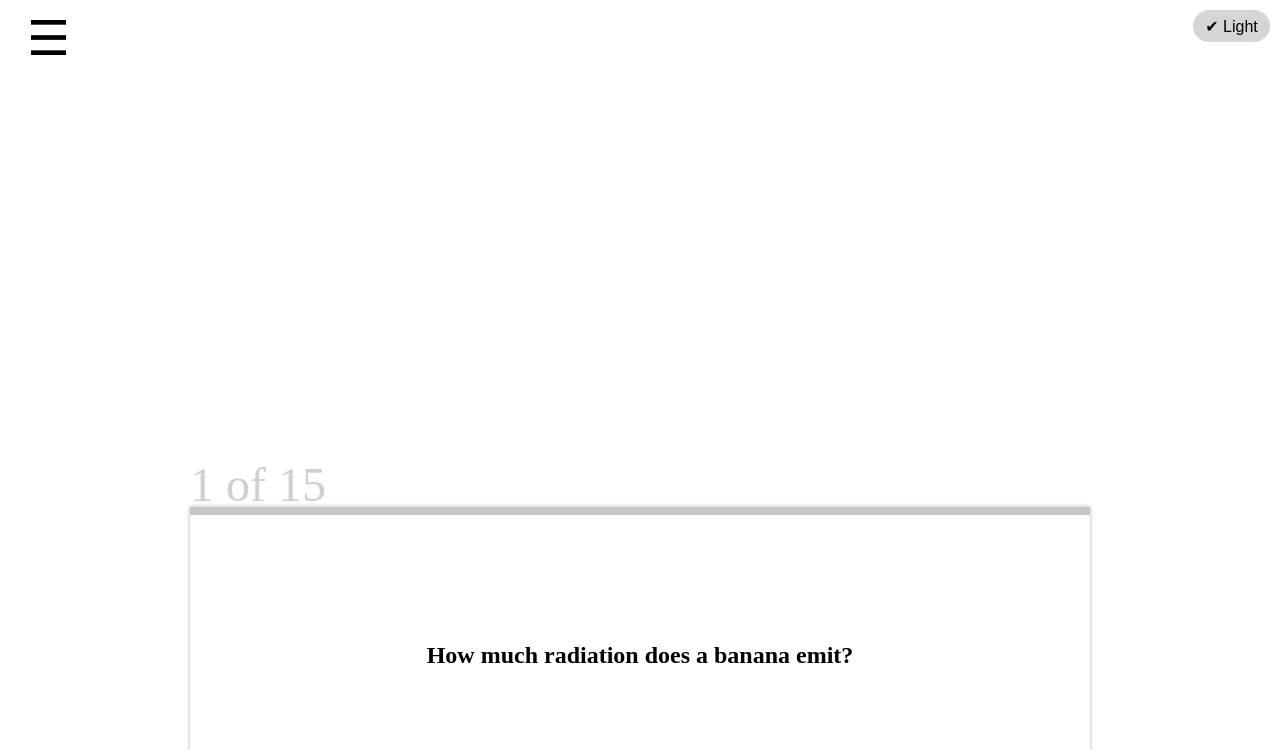
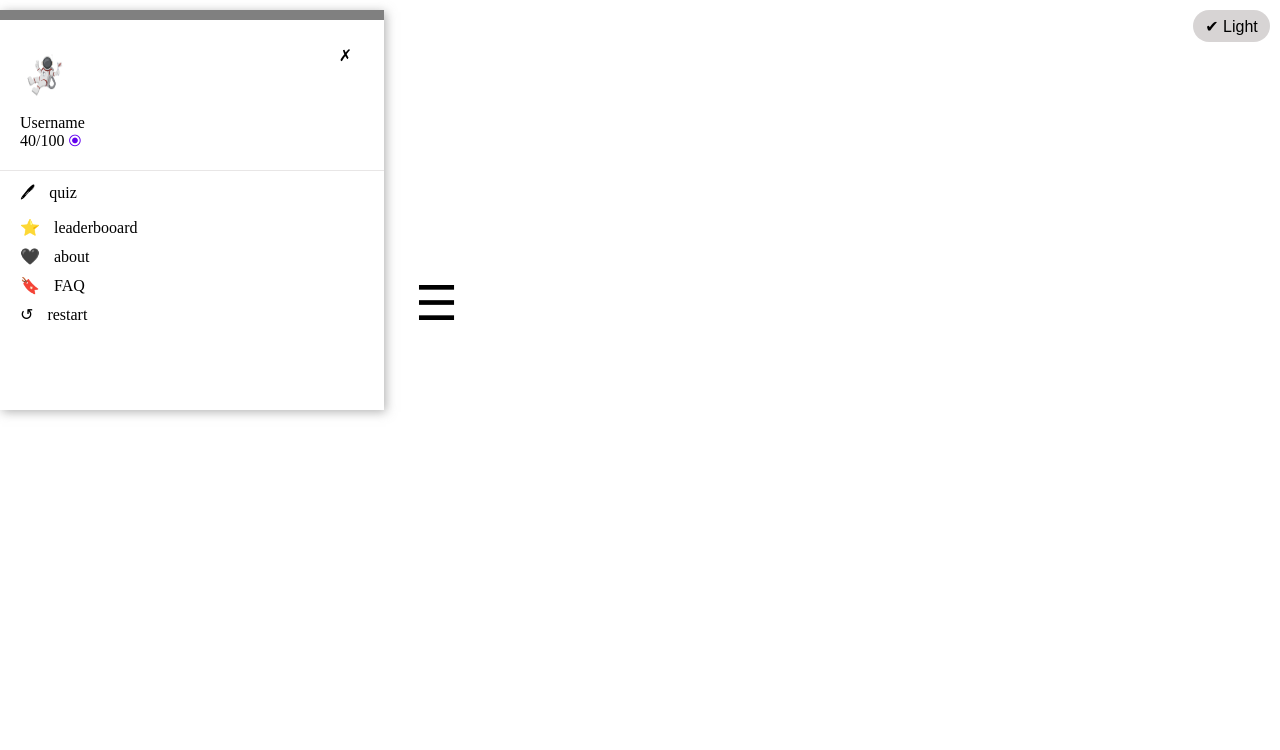
Before and after one commit to darioevers/GroupProject0521, a website: page src/index.html in a window 1280 px wide. Shown: the top 750 px of the page. Drawn offline with nearby package versions, Linux system fonts and the light colour scheme; files that its build step writes are made by us from their sources.

Commit message:
adding side nav to the layout

```diff
--- a/src/scss/main.scss
+++ b/src/scss/main.scss
@@ -16,13 +16,14 @@ button {
 }
 // Layout for the header section
 nav {
-  display: none;
+  display: inline-block;
   margin-top: 10px;
-  width: 20vw;
+  width: 30vw;
   height: 50vh;
   border-top: 10px solid gray;
   box-shadow: 2px 2px 10px rgba(110, 110, 110, 0.521);
   position: relative;
+  z-index:1;
   .user-mini-container {
     display: flex;
     flex-direction: row;
@@ -84,7 +85,7 @@ nav {
   margin: 35% auto;
   width: 900px;
   position: relative;
-
+  z-index: -1;
   .question-counter {
     position: absolute;
     top: -50px;
```
